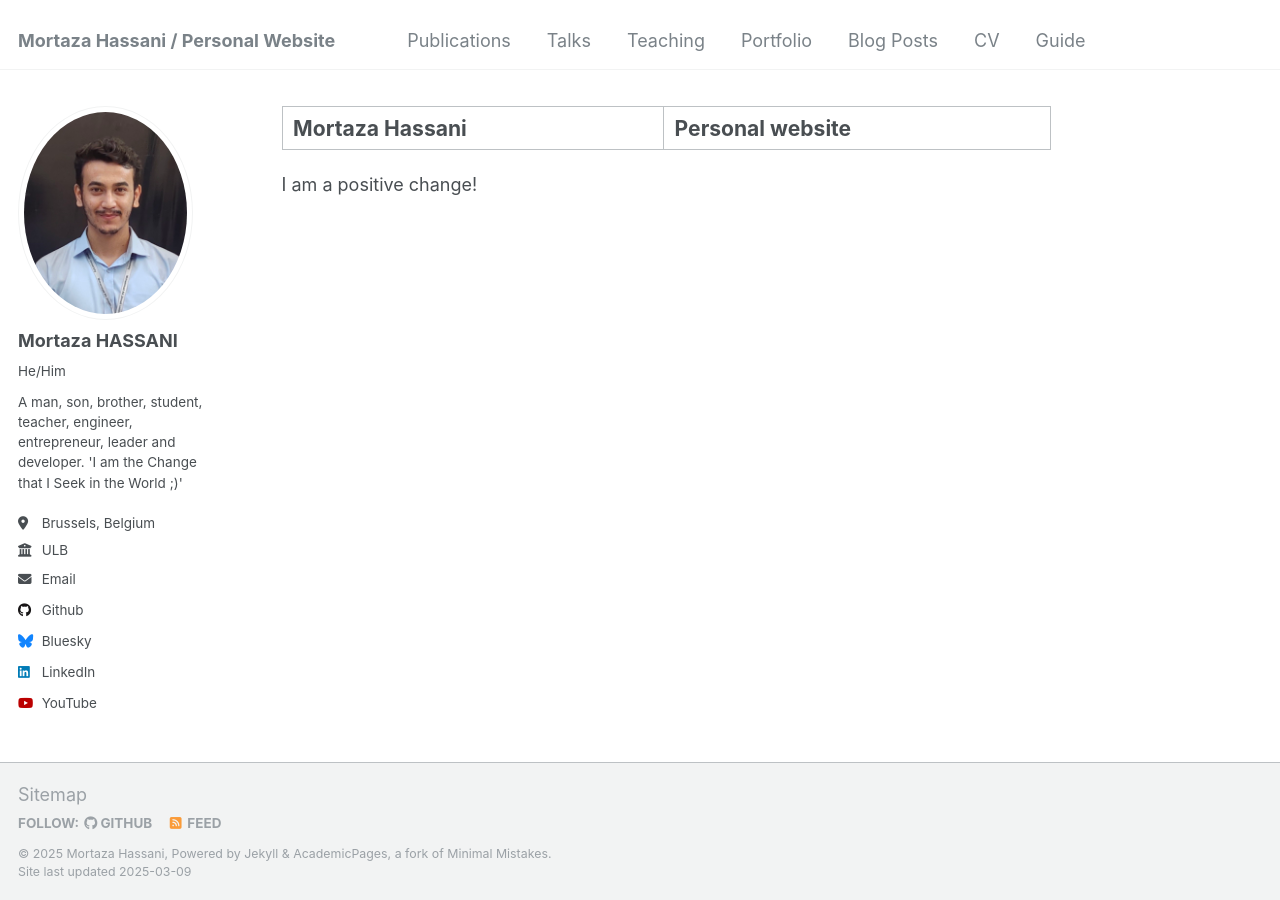
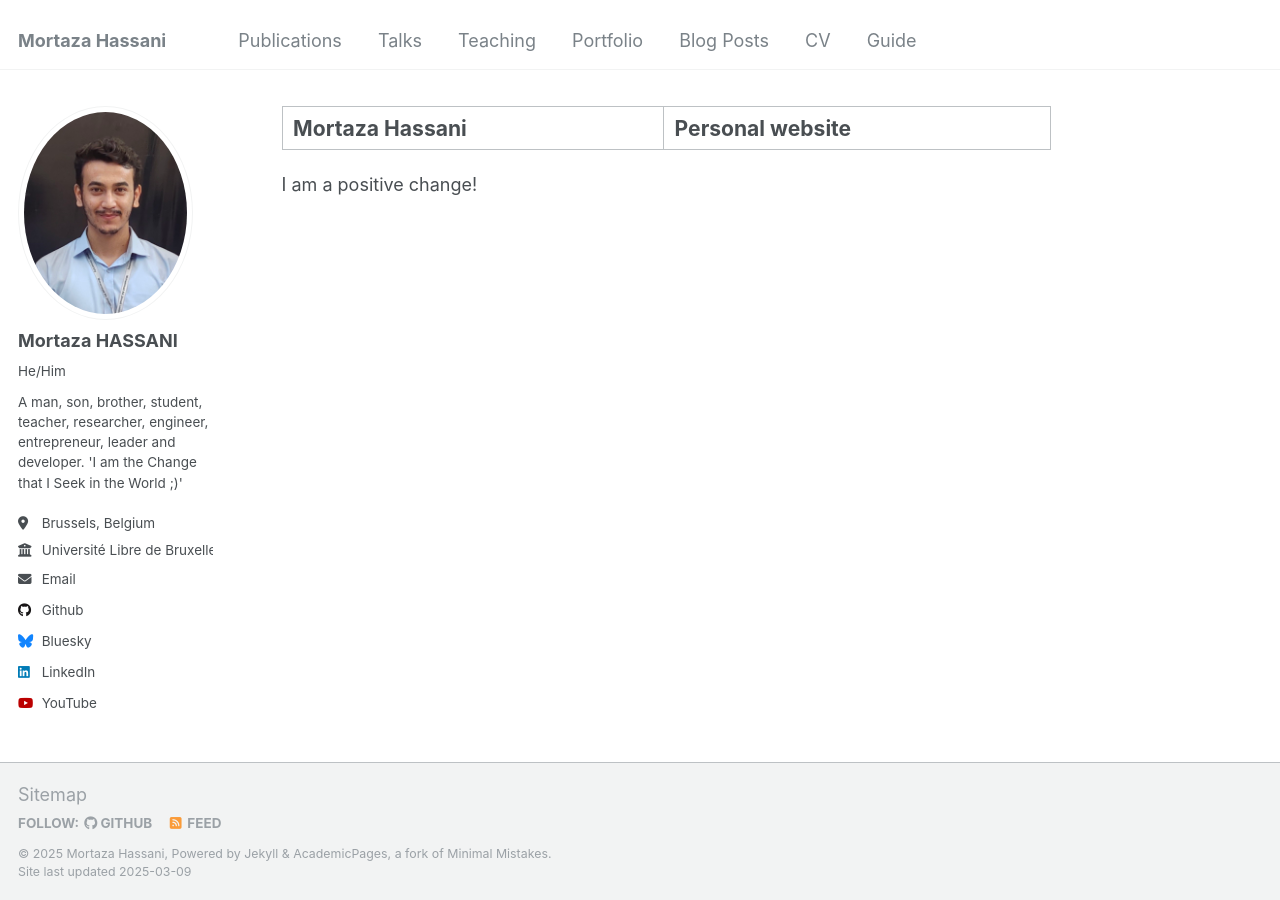
Before and after one commit to MortazaHassani/MortazaHassani.github.io, a Jekyll site: the page built from _pages/about.md, in a window 1280 px wide. Built offline with Jekyll 4.4.1, drawn with Linux system fonts in a browser that asks for light colours.

Commit message:
title updated

```diff
--- a/_config.yml
+++ b/_config.yml
@@ -8,7 +8,7 @@
 
 # Basic Site Settings
 locale                   : "en-US"
-title                    : "Mortaza Hassani / Personal Website"
+title                    : "Mortaza Hassani"
 title_separator          : "-"
 name                     : &name "Mortaza Hassani"
 description              : &description "Cybersecurity Enthusiasts & Computer Systems Engineer"
@@ -24,10 +24,10 @@ author:
   avatar           : "profile.jpg"
   name             : "Mortaza HASSANI"
   pronouns         : "He/Him"
-  bio              : "A man, son, brother, student, teacher, engineer, entrepreneur, leader and developer.
+  bio              : "A man, son, brother, student, teacher, researcher, engineer, entrepreneur, leader and developer.
                       'I am the Change that I Seek in the World ;)' "
   location         : "Brussels, Belgium"
-  employer         : "ULB"
+  employer         : "Université Libre de Bruxelles (ULB)"
   uri              : # URL
   email            : "mortaza.hassani@outlook.com"
 
```
